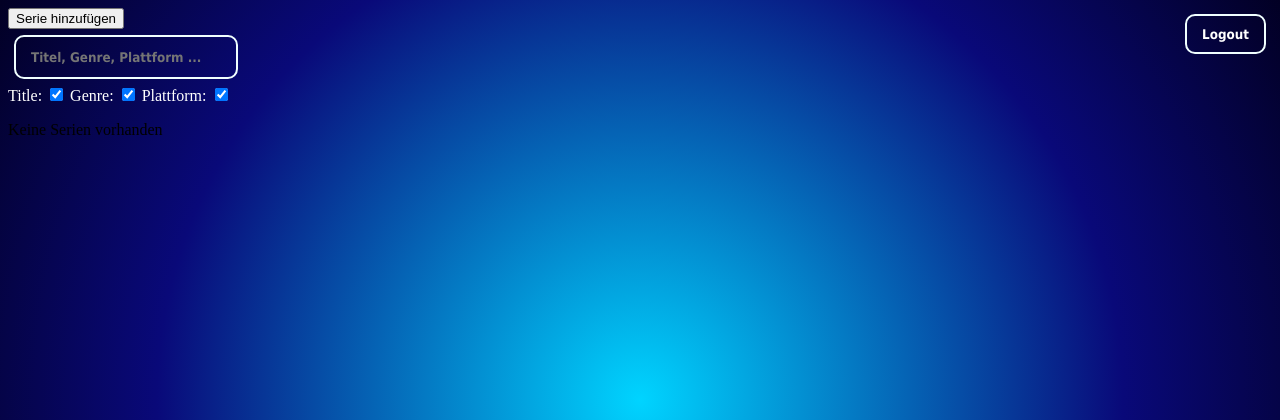
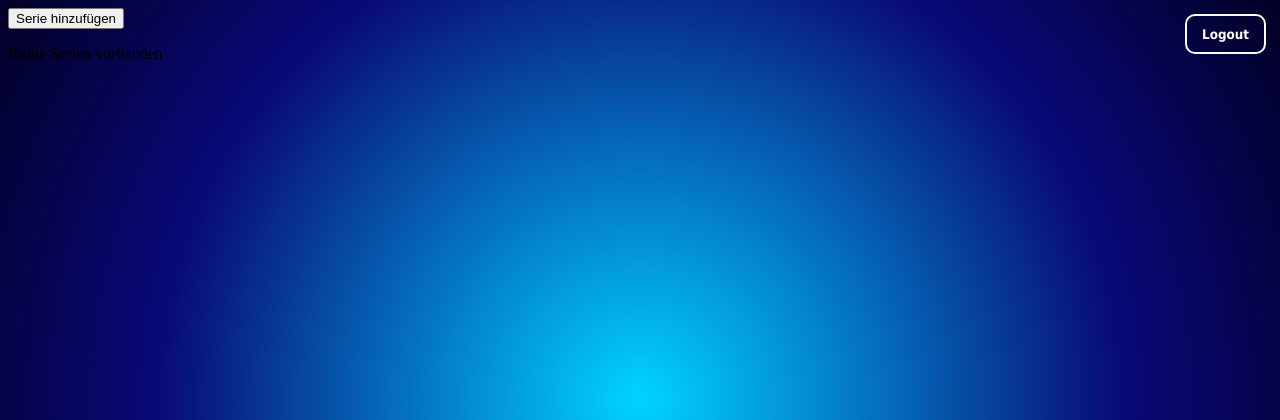
Before and after one commit to FelixL-git/SteamWebtech, a PHP site: page /dashboard.php in a window 1280 px wide. Shown: the top 420 px of the page. Run offline with PHP 8.4, Linux system fonts and the light colour scheme; the visitor is signed in with stand-in values (Sample User, id 1); data that the repository does not hold is empty.

Commit message:
frontend updates
i push often cause im scared of loss tihi

```diff
--- a/dashboard.php
+++ b/dashboard.php
@@ -30,19 +30,7 @@
 </div>
 
 <!-- SERIE HINZUFÜGEN END -->
-<!-- SUCHE START -->
-<div>
-    <input type="text" id="search" placeholder="Titel, Genre, Plattform ..." checked>
-    <div id="searchfor" >
-        <label for="vehicle1">Title:</label>
-        <input type="checkbox" id="title-checkbox" name="title" value="title" checked>
-        <label for="vehicle1">Genre:</label>
-        <input type="checkbox" id="genre-checkbox" name="genre" value="genre" checked>
-        <label for="vehicle1">Plattform:</label>
-        <input type="checkbox" id="platform-checkbox" name="platform" value="platform" checked>
-    </div>
-</div>
-<!-- SUCHE END -->
+
 
 <!-- SERIEN AUFLISTEN START -->
 <?php
@@ -64,6 +52,19 @@ $result = $conn->query($sql);
 <?php if ($result->num_rows > 0): ?>
     <h1 class="h1 h1--noMargin" style="text-align: center">Vorhandene Serien</h1>
     <div class="divider"></div>
+    <!-- SUCHE START -->
+<div class="center">
+    <input type="text" id="search" placeholder="Titel, Genre, Plattform ..." checked>
+    <div id="searchfor" >
+        <label for="vehicle1">Title:</label>
+        <input type="checkbox" id="title-checkbox" name="title" value="title" checked>
+        <label for="vehicle1">Genre:</label>
+        <input type="checkbox" id="genre-checkbox" name="genre" value="genre" checked>
+        <label for="vehicle1">Plattform:</label>
+        <input type="checkbox" id="platform-checkbox" name="platform" value="platform" checked>
+    </div>
+</div>
+<!-- SUCHE END -->
     <div class="series-container">
         <?php
         $index = 0;
@@ -81,19 +82,19 @@ $result = $conn->query($sql);
                 }'
             >
                 <div class="title">
-                    <span>title: </span>
+                    <span>Titel: </span>
                     <?php echo $row["Titel"]; ?>
                 </div>
                 <div class="genre">
-                    <span>genre: </span>
+                    <span>Genre: </span>
                     <?php echo $row["Genre"]; ?>
                 </div>
                 <div class="platform">
-                    <span>platform: </span>
+                    <span>Plattform: </span>
                     <?php echo $row["Plattform"]; ?>
                 </div>
                 <div class="seasons">
-                    <span>seasons: </span>
+                    <span>Staffeln: </span>
                     <?php echo $row["Staffeln"]; ?>
                 </div>
                 <br><br>
--- a/style.css
+++ b/style.css
@@ -129,7 +129,7 @@ input[type=text] {
 	border: 2px solid #F0FFFF;
 	color: #ffffff;
 	outline: none;
-	width: 15%;
+	width: 250px;
 	height: 40px;
 	font-family: Tahoma;
 	font-weight: bold;
@@ -148,7 +148,7 @@ input[type=password] {
 	border: 2px solid #F0FFFF;
 	color: #ffffff;
 	outline: none;
-	width: 15%;
+	width: 250px;
 	height: 40px;
 	font-family: Tahoma;
 	font-weight: bold;
```
